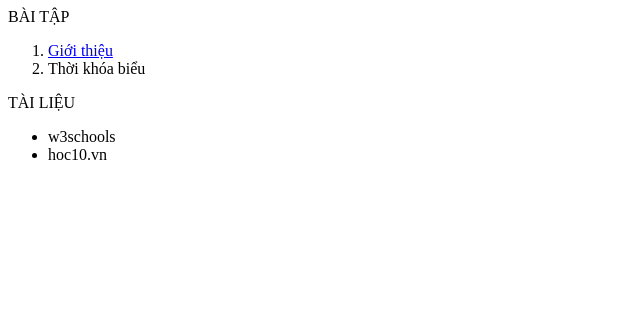
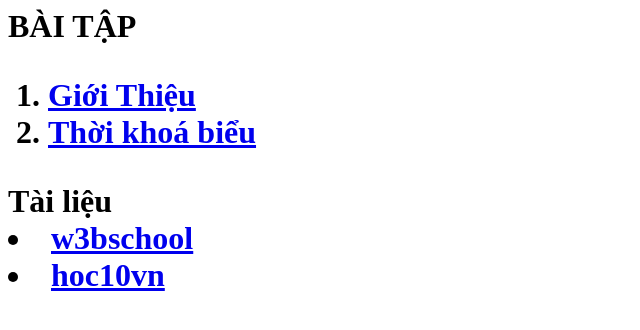
Before and after one commit to plthanhtung47-oss/hiiii, a plain HTML site: page index.html in a window 1280 px wide. Shown: the whole page, without its empty margins (0-640 px from the left). Drawn offline with Linux system fonts and the light colour scheme.

Commit message:
Update index.html

```diff
--- a/index.html
+++ b/index.html
@@ -3,15 +3,17 @@
     <meta charset="utf-8">
   </head>
   <body>
-        BÀI TẬP
+      <tr>
+        <td>
+        <h1 style> BÀI TẬP</td>
         <ol>
-            <li> <a href="contnts/gioithieu.html"> Giới thiệu </a> </li>
-            <li>Thời khóa biểu</li>
-
+       <li><a href="content/gioithieu.html">Giới Thiệu</a></li>
+       <li><a href="content/tkb.html">Thời khoá biểu</a></li>
         </ol>
-        TÀI LIỆU
-        <ul>
-            <li>w3schools</li>
-            <li>hoc10.vn</li>
-        </ul>
+         Tài liệu
+        <li> <a href="https://www.w3schools.com/">w3bschool</a></li>
+        <li> <a href="https://www.hoc10.vn/">hoc10vn</a></li>
+        <td>
+       </ol>
   </body>
+      </html>
```
Lines whose indentation alone changed are shown as unchanged.
